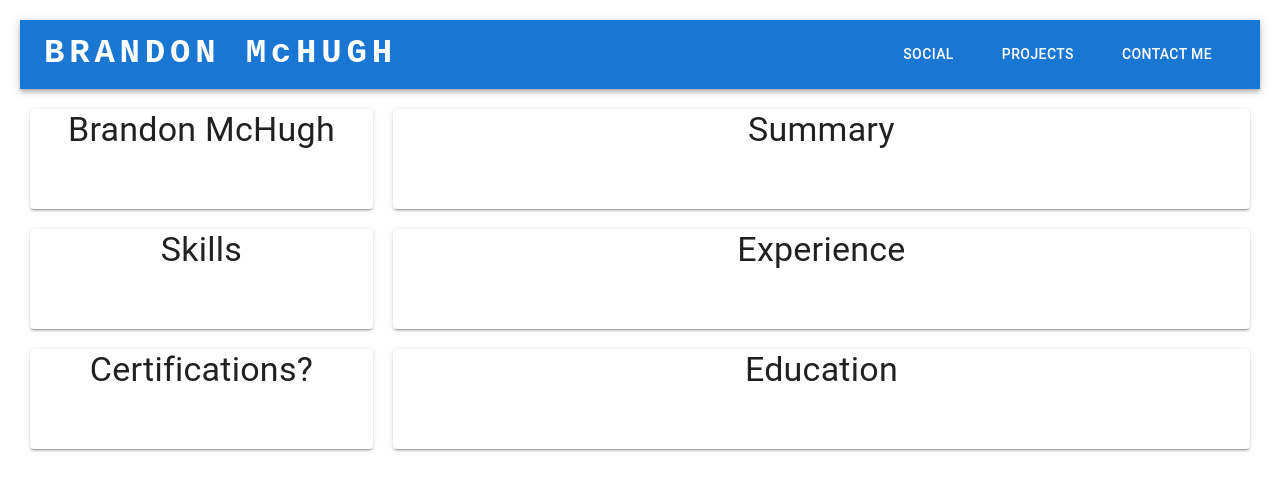
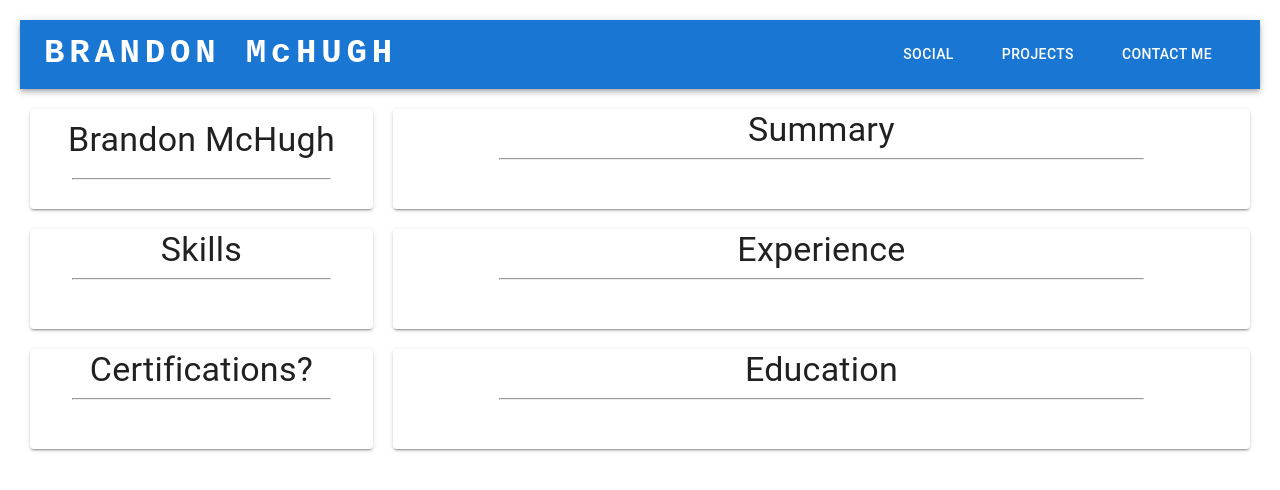
Before and after one commit to brandmch/website_v2, a React (Create React App) app: page / in a window 1280 px wide. Shown: the top 490 px of the page. Built offline with nearby package versions, Linux system fonts and the light colour scheme.

Commit message:
added hrs

```diff
--- a/src/App.css
+++ b/src/App.css
@@ -10,3 +10,7 @@
 body {
   padding: 20px;
 }
+
+hr {
+  width: 75%;
+}
--- a/src/routes/landing.js
+++ b/src/routes/landing.js
@@ -14,9 +14,10 @@ const Landing = () => {
         <Box sx={{ flex: 2, margin: "10px" }}>
           {/* CONTACT INFO */}
           <Paper elevation={2} sx={{ height: 100, width: "100%" }}>
-            <Typography variant="h4" align="center">
+            <Typography variant="h4" align="center" sx={{ padding: "10px" }}>
               Brandon McHugh
             </Typography>
+            <hr />
           </Paper>
 
           {/* SKILLS */}
@@ -27,6 +28,7 @@ const Landing = () => {
             <Typography variant="h4" align="center">
               Skills
             </Typography>
+            <hr />
           </Paper>
 
           {/* CERTIFICATIONS? */}
@@ -37,6 +39,7 @@ const Landing = () => {
             <Typography variant="h4" align="center">
               Certifications?
             </Typography>
+            <hr />
           </Paper>
         </Box>
 
@@ -50,6 +53,7 @@ const Landing = () => {
             <Typography variant="h4" align="center">
               Summary
             </Typography>
+            <hr />
           </Paper>
 
           {/* EXPERIENCE */}
@@ -60,6 +64,7 @@ const Landing = () => {
             <Typography variant="h4" align="center">
               Experience
             </Typography>
+            <hr />
           </Paper>
 
           {/* EDUCATION */}
@@ -70,6 +75,7 @@ const Landing = () => {
             <Typography variant="h4" align="center">
               Education
             </Typography>
+            <hr />
           </Paper>
         </Box>
       </Box>
```
